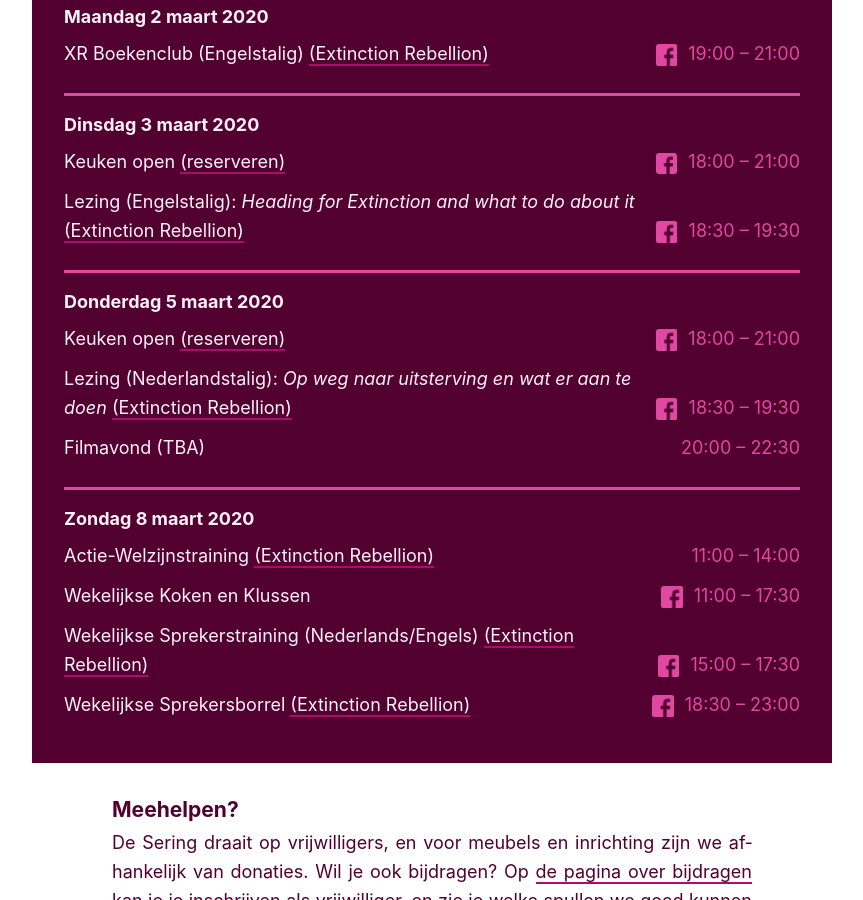
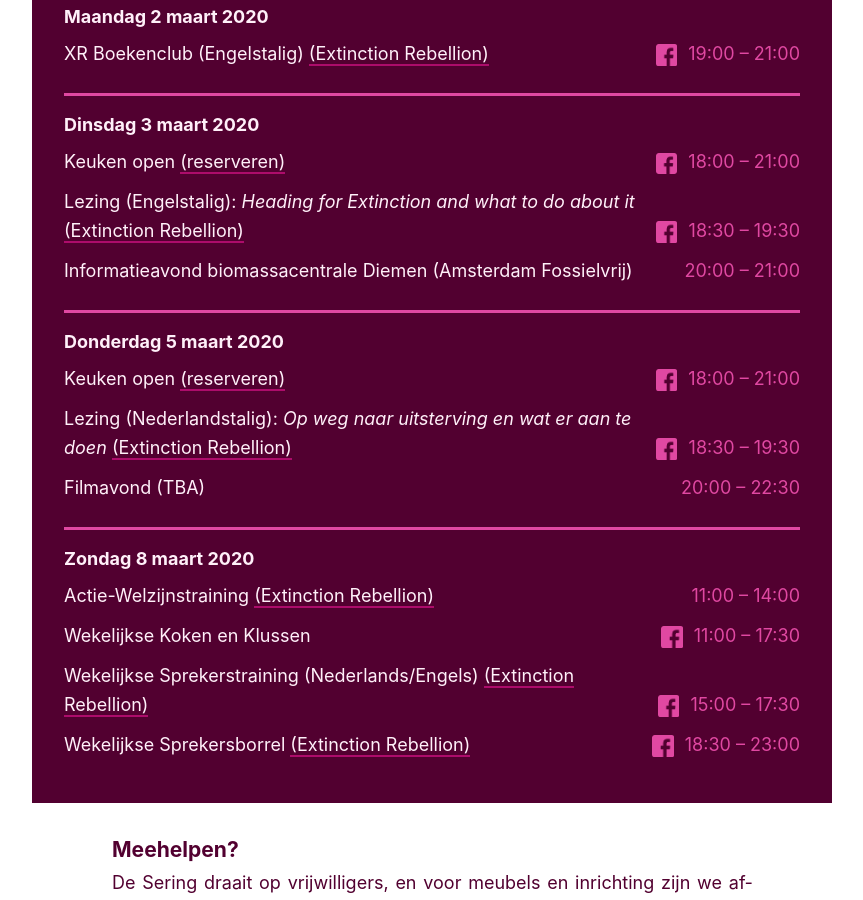
Before and after one commit to decoalitie/desering.org, a Jekyll site: the page built from index.md, in a window 1280 px wide and 900 px high, scrolled down 1539 px. Shown: the whole window, without its empty margins (208-1071 px from the left). Built offline with Jekyll 4.4.1, drawn with Linux system fonts in a browser that asks for light colours; some web fonts are replaced.

Commit message:
update events with fossilfree

```diff
--- a/_data/events.yml
+++ b/_data/events.yml
@@ -124,6 +124,11 @@
   xr: true
   fb-url: 'https://www.facebook.com/events/561979884357775/'
 
+- date: '2020-03-03'
+  time: '20:00 – 21:00'
+  description-nl: 'Informatieavond biomassacentrale Diemen (Amsterdam Fossielvrij)'
+  description-en: 'Information evening biomassa plant Diemen (Amsterdam Fossilfree)'
+
 # - date: '2020-03-03'
 #   time: '20:00 – 21:00'
 #   description-nl: 'Lezing (Engelstalig): <em>Introduction to XR</em>'
```
